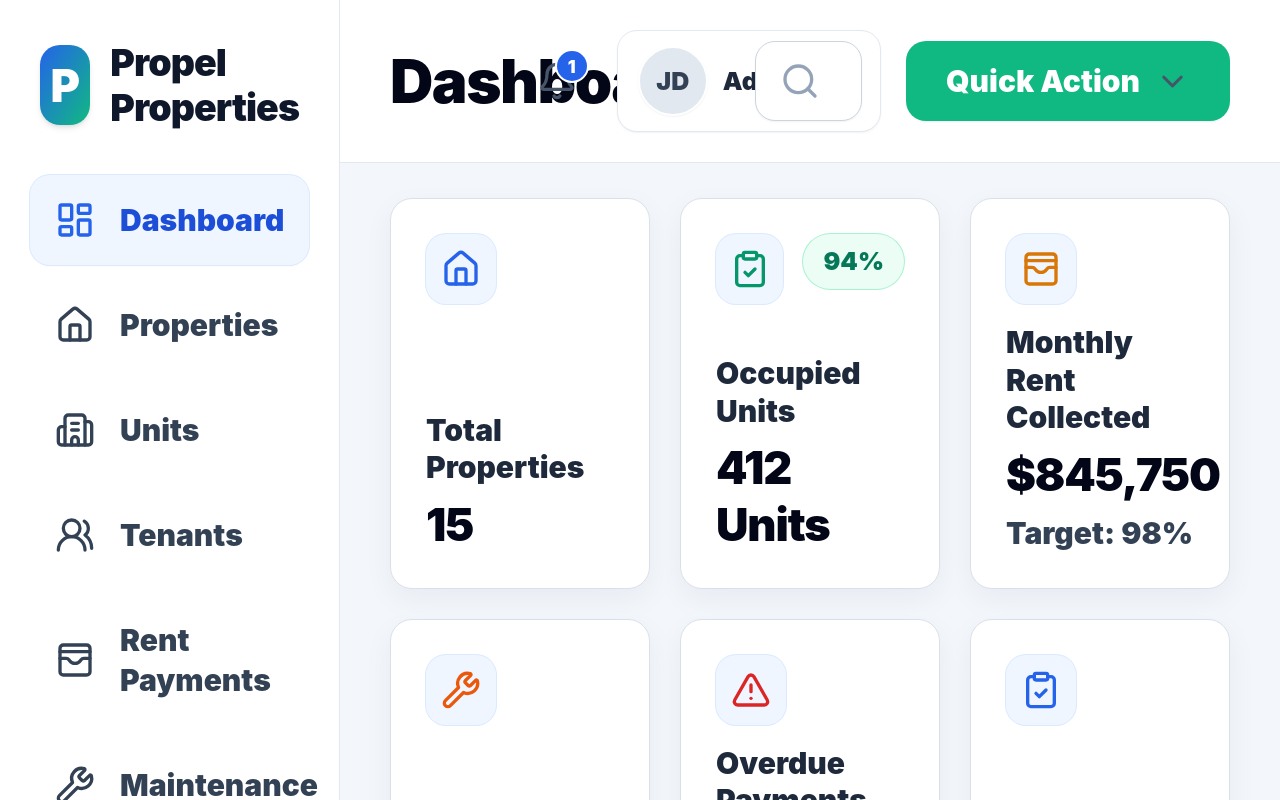
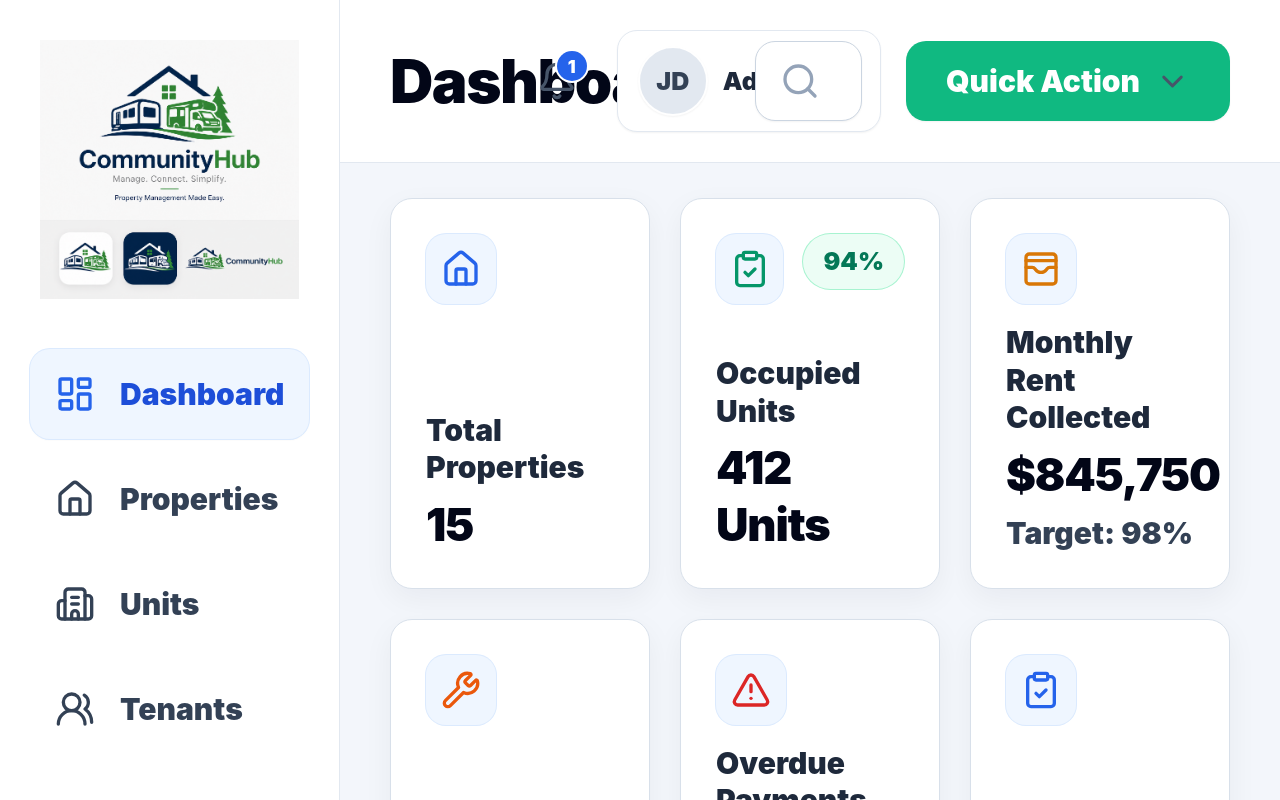
Before and after one commit to ValdemirJunior2020/communityhub-dashboard-Design, a React (Create React App) app: page / in a window 1280 px wide. Shown: the top 800 px of the page. Built offline with nearby package versions, Linux system fonts and the light colour scheme.

Commit message:
logo added

```diff
--- a/src/components/Sidebar.jsx
+++ b/src/components/Sidebar.jsx
@@ -1,5 +1,6 @@
-// src/components/Sidebar.jsx
+// C:\MyProjects\propel-properties-dashboard\src\components\Sidebar.jsx
 import React, { useState } from 'react';
+import logo from '../assets/logo.png';
 import {
   IconDashboard,
   IconProperties,
@@ -16,15 +17,17 @@ import {
   IconSettings,
 } from './Icons';
 
+// C:\MyProjects\propel-properties-dashboard\src\components\Sidebar.jsx
+
+// C:\MyProjects\propel-properties-dashboard\src\components\Sidebar.jsx
+
 const Logo = () => (
-  <div className="mb-9 flex items-center gap-4 px-2">
-    <div className="flex h-16 w-16 items-center justify-center rounded-2xl bg-gradient-to-br from-blue-600 to-emerald-500 text-white shadow-md">
-      <span className="text-4xl font-black leading-none">P</span>
-    </div>
-    <div className="leading-tight">
-      <p className="text-3xl font-black tracking-tight text-slate-900">Propel</p>
-      <p className="text-3xl font-black tracking-tight text-slate-900">Properties</p>
-    </div>
+  <div className="mb-10 flex w-full items-center justify-center px-2">
+    <img
+      src={logo}
+      alt="Propel Properties Logo"
+      className="h-auto w-full max-w-[260px] object-contain"
+    />
   </div>
 );
 
@@ -65,6 +68,7 @@ const Sidebar = () => {
   return (
     <aside className="sticky top-0 hidden h-screen w-[340px] shrink-0 overflow-y-auto border-r border-slate-200 bg-white px-6 py-8 lg:block">
       <Logo />
+
       <nav className="space-y-3">
         {menuItems.map((item, index) => (
           <SidebarItem
```
Also changed, not shown: src/assets/logo.png (added).
